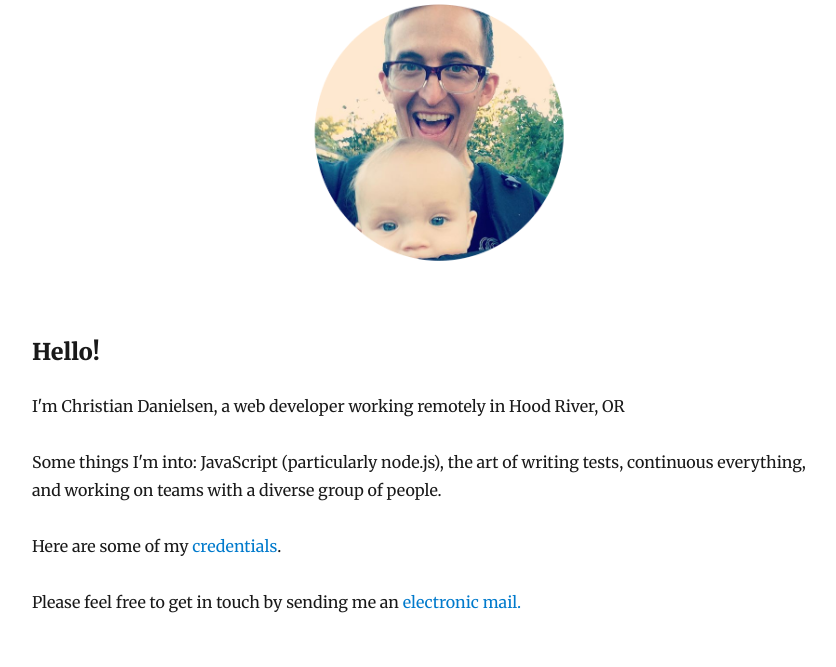
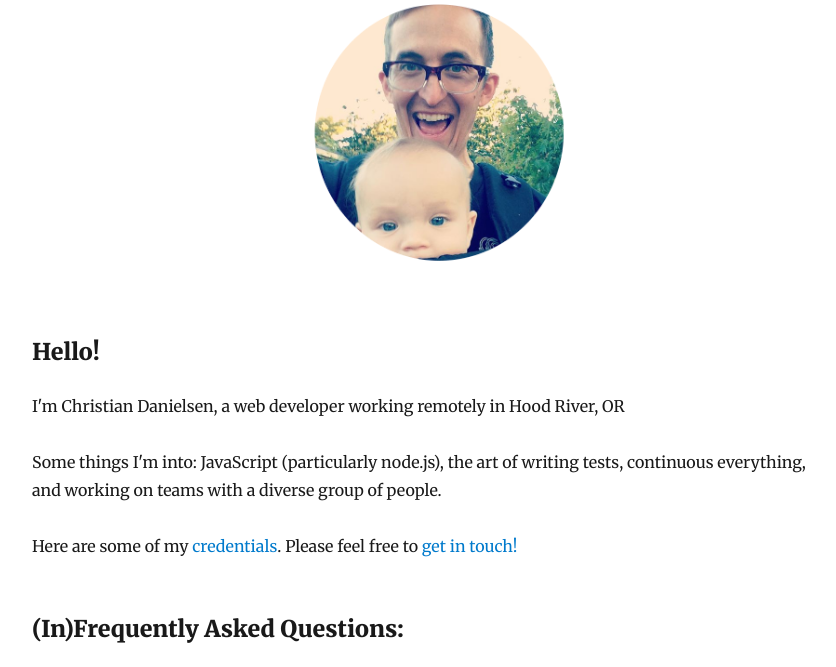
Before and after one commit to cdanielsen/blog, a Gatsby site: page /about in a window 1280 px wide. Shown: the part 110-777 px from the top of the page, without its empty margins (209-1045 px from the left). Built offline with nearby package versions, Linux system fonts and the light colour scheme; Gatsby itself is replaced by a stand-in of ours; some packages are replaced by stand-ins of ours; a small style sheet from the web is missing; what array-shuffle would draw is missing.

Commit message:
consolidate things

```diff
--- a/src/pages/about/index.js
+++ b/src/pages/about/index.js
@@ -31,14 +31,13 @@ export default function AboutPage({ location }) {
         diverse group of people.
       </p>
       <p>
-        Here are some of my <Link to="/resume">credentials</Link>.
-      </p>
-      <p>
-        Please feel free to get in touch by sending me an{" "}
+        Here are some of my <Link to="/resume">credentials</Link>. Please feel
+        free to{" "}
         <a href="mailto:ckdanielsen@gmail.com?subject=Ahoy, Christian!">
-          electronic mail.
+          get in touch!
         </a>
       </p>
+
       <div>
         <h3>(In)Frequently Asked Questions:</h3>
         <p>
```
